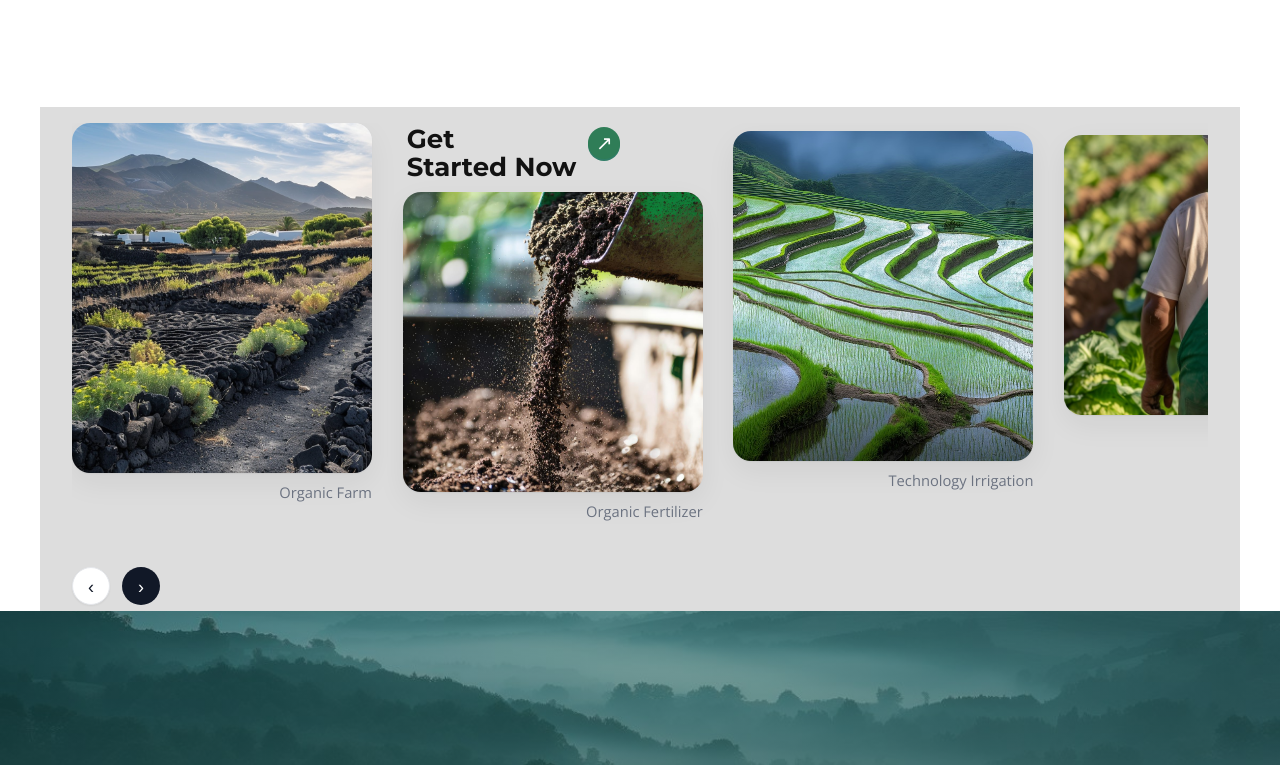
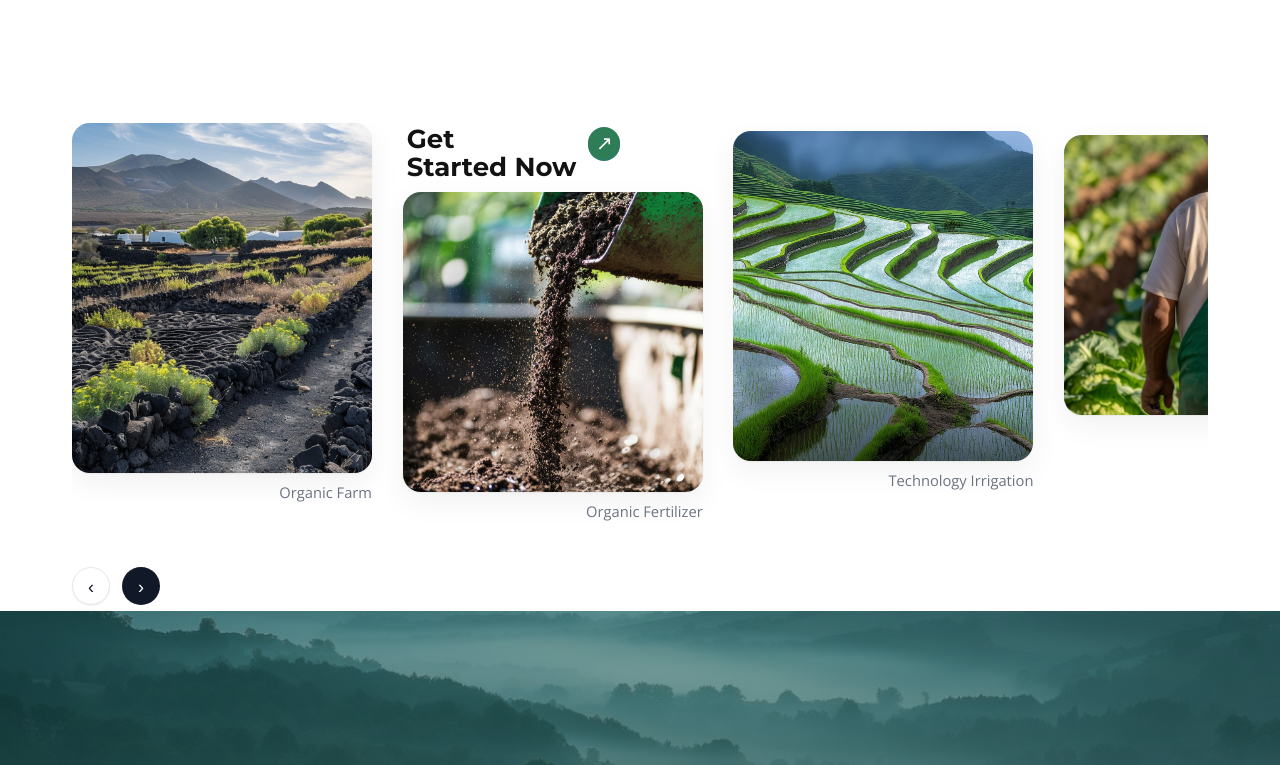
Before and after one commit to sreesansree/prog-task, a plain HTML site: page index.html in a window 1280 px wide. Shown: the part 1045-1810 px from the top of the page. Drawn offline with nearby package versions, Linux system fonts and the light colour scheme.

Commit message:
removed unwanted style

```diff
--- a/style.css
+++ b/style.css
@@ -338,9 +338,6 @@ header {
     transform: translateY(0);
 }
 
-.section:nth-child(even) {
-    background: #ddd;
-}
 
 
 /* carousel-section */
```
